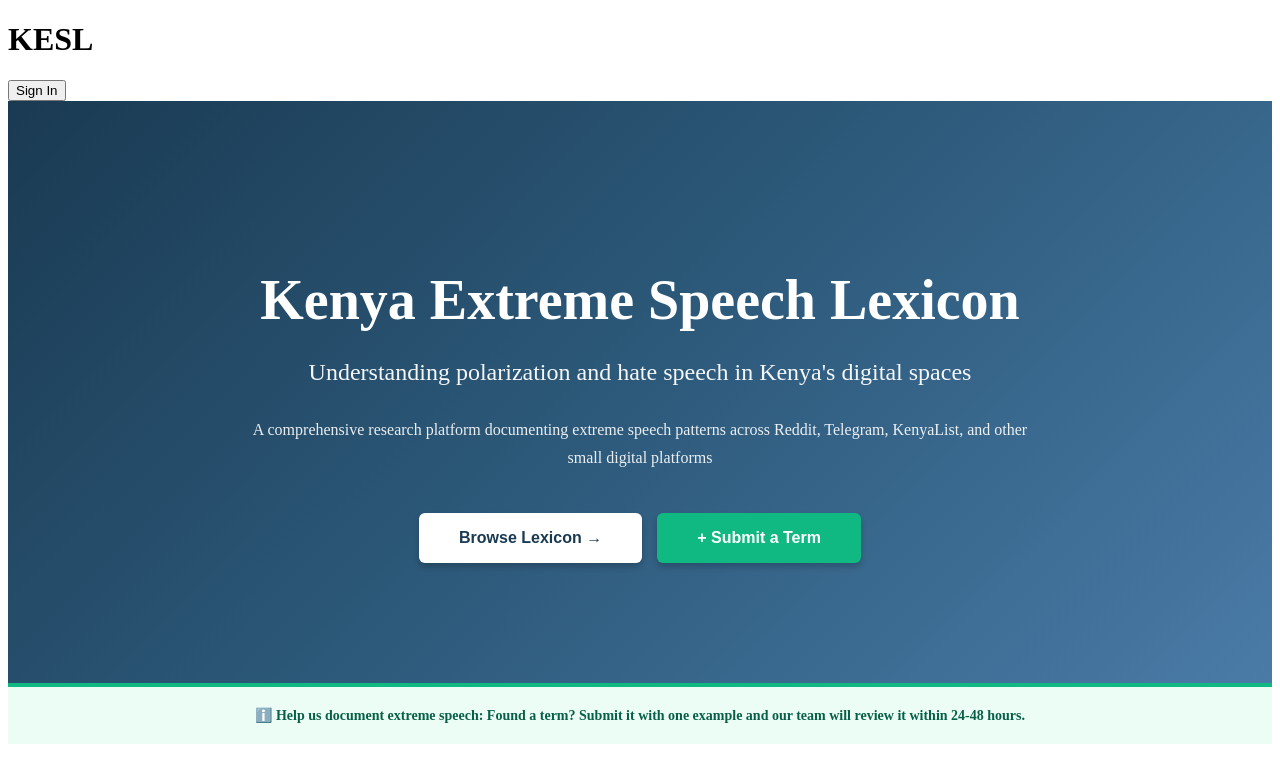
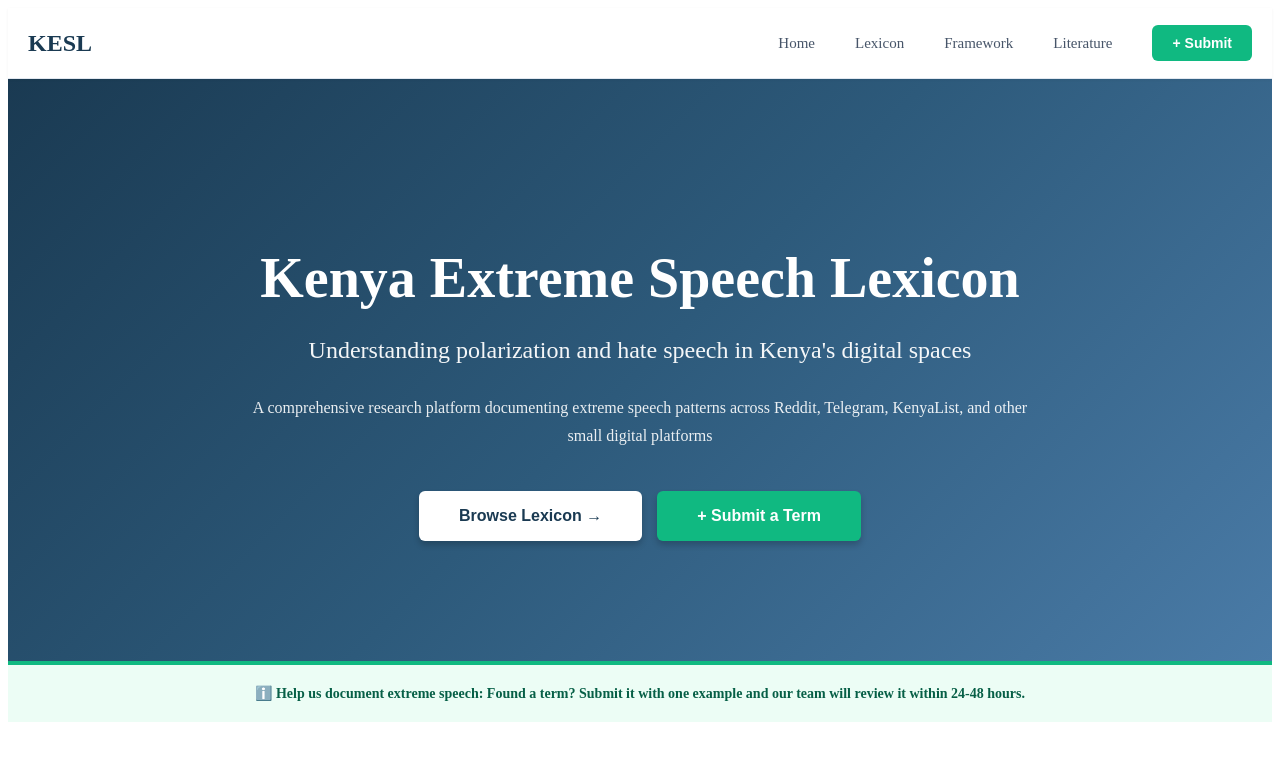
Before and after one commit to JobMwaura/KESL-NEXT, a Next.js app: page / in a window 1280 px wide. Shown: the top 780 px of the page. Built offline with nearby package versions, Linux system fonts and the light colour scheme; no server answers; the database is empty.

Commit message:
feat: add navigation menu with links to Home, Lexicon, Framework, Literature, and Submit

```diff
--- a/components/Header.js
+++ b/components/Header.js
@@ -1,40 +1,227 @@
 'use client';
 
-import { useAuth } from '@/lib/auth-context';
+import Link from 'next/link';
 import { useState } from 'react';
-import dynamic from 'next/dynamic';
-
-const AuthModal = dynamic(() => import('./AuthModal'), { ssr: false });
 
 export default function Header() {
-  const { user, signOut } = useAuth();
-  const [showAuth, setShowAuth] = useState(false);
+  const [mobileMenuOpen, setMobileMenuOpen] = useState(false);
 
   return (
-    <>
-      <header className="bg-white border-b border-gray-200">
-        <div className="max-w-6xl mx-auto px-4 py-4 flex justify-between items-center">
-          <h1 className="text-2xl font-bold">KESL</h1>
-          <div>
-            {user ? (
-              <button
-                onClick={signOut}
-                className="bg-red-600 text-white px-4 py-2 rounded hover:bg-red-700"
-              >
-                Sign Out
-              </button>
-            ) : (
-              <button
-                onClick={() => setShowAuth(true)}
-                className="bg-blue-600 text-white px-4 py-2 rounded hover:bg-blue-700"
-              >
-                Sign In
-              </button>
-            )}
+    <header style={{
+      backgroundColor: 'white',
+      borderBottom: '1px solid #e2e8f0',
+      boxShadow: '0 1px 3px rgba(0,0,0,0.05)',
+      position: 'sticky',
+      top: 0,
+      zIndex: 100
+    }}>
+      <div style={{
+        maxWidth: '1400px',
+        margin: '0 auto',
+        padding: '0 20px',
+        display: 'flex',
+        justifyContent: 'space-between',
+        alignItems: 'center',
+        height: '70px'
+      }}>
+        {/* Logo */}
+        <Link href="/" style={{ textDecoration: 'none' }}>
+          <div style={{
+            fontSize: '24px',
+            fontWeight: '700',
+            color: '#1a3a52',
+            cursor: 'pointer',
+            transition: 'color 0.2s'
+          }}
+          onMouseEnter={(e) => e.target.style.color = '#2d5a7b'}
+          onMouseLeave={(e) => e.target.style.color = '#1a3a52'}>
+            KESL
           </div>
-        </div>
-      </header>
-      {showAuth && <AuthModal onClose={() => setShowAuth(false)} />}
-    </>
+        </Link>
+
+        {/* Desktop Navigation */}
+        <nav style={{
+          display: 'flex',
+          gap: '40px',
+          alignItems: 'center'
+        }} className="desktop-nav">
+          <Link href="/" style={{ textDecoration: 'none' }}>
+            <div style={{
+              color: '#475569',
+              fontWeight: '500',
+              fontSize: '15px',
+              cursor: 'pointer',
+              transition: 'color 0.2s'
+            }}
+            onMouseEnter={(e) => e.target.style.color = '#1a3a52'}
+            onMouseLeave={(e) => e.target.style.color = '#475569'}>
+              Home
+            </div>
+          </Link>
+
+          <Link href="/lexicon" style={{ textDecoration: 'none' }}>
+            <div style={{
+              color: '#475569',
+              fontWeight: '500',
+              fontSize: '15px',
+              cursor: 'pointer',
+              transition: 'color 0.2s'
+            }}
+            onMouseEnter={(e) => e.target.style.color = '#1a3a52'}
+            onMouseLeave={(e) => e.target.style.color = '#475569'}>
+              Lexicon
+            </div>
+          </Link>
+
+          <Link href="/understanding-extreme-speech" style={{ textDecoration: 'none' }}>
+            <div style={{
+              color: '#475569',
+              fontWeight: '500',
+              fontSize: '15px',
+              cursor: 'pointer',
+              transition: 'color 0.2s'
+            }}
+            onMouseEnter={(e) => e.target.style.color = '#1a3a52'}
+            onMouseLeave={(e) => e.target.style.color = '#475569'}>
+              Framework
+            </div>
+          </Link>
+
+          <Link href="/key-literature" style={{ textDecoration: 'none' }}>
+            <div style={{
+              color: '#475569',
+              fontWeight: '500',
+              fontSize: '15px',
+              cursor: 'pointer',
+              transition: 'color 0.2s'
+            }}
+            onMouseEnter={(e) => e.target.style.color = '#1a3a52'}
+            onMouseLeave={(e) => e.target.style.color = '#475569'}>
+              Literature
+            </div>
+          </Link>
+
+          <Link href="/submit" style={{ textDecoration: 'none' }}>
+            <button style={{
+              backgroundColor: '#10b981',
+              color: 'white',
+              border: 'none',
+              padding: '10px 20px',
+              borderRadius: '6px',
+              fontWeight: '600',
+              fontSize: '14px',
+              cursor: 'pointer',
+              transition: 'all 0.2s'
+            }}
+            onMouseEnter={(e) => {
+              e.target.style.backgroundColor = '#059669';
+              e.target.style.transform = 'translateY(-2px)';
+            }}
+            onMouseLeave={(e) => {
+              e.target.style.backgroundColor = '#10b981';
+              e.target.style.transform = 'translateY(0)';
+            }}>
+              + Submit
+            </button>
+          </Link>
+        </nav>
+
+        {/* Mobile Menu Toggle */}
+        <button
+          onClick={() => setMobileMenuOpen(!mobileMenuOpen)}
+          style={{
+            display: 'none',
+            backgroundColor: 'transparent',
+            border: 'none',
+            fontSize: '24px',
+            cursor: 'pointer',
+            color: '#1a3a52'
+          }}
+          className="mobile-menu-btn"
+        >
+          ☰
+        </button>
+      </div>
+
+      {/* Mobile Navigation */}
+      {mobileMenuOpen && (
+        <nav style={{
+          backgroundColor: '#f8fafc',
+          borderTop: '1px solid #e2e8f0',
+          padding: '20px',
+          display: 'flex',
+          flexDirection: 'column',
+          gap: '15px'
+        }}>
+          <Link href="/" onClick={() => setMobileMenuOpen(false)} style={{ textDecoration: 'none' }}>
+            <div style={{
+              color: '#475569',
+              fontWeight: '500',
+              padding: '10px',
+              cursor: 'pointer'
+            }}>
+              Home
+            </div>
+          </Link>
+
+          <Link href="/lexicon" onClick={() => setMobileMenuOpen(false)} style={{ textDecoration: 'none' }}>
+            <div style={{
+              color: '#475569',
+              fontWeight: '500',
+              padding: '10px',
+              cursor: 'pointer'
+            }}>
+              Lexicon
+            </div>
+          </Link>
+
+          <Link href="/understanding-extreme-speech" onClick={() => setMobileMenuOpen(false)} style={{ textDecoration: 'none' }}>
+            <div style={{
+              color: '#475569',
+              fontWeight: '500',
+              padding: '10px',
+              cursor: 'pointer'
+            }}>
+              Framework
+            </div>
+          </Link>
+
+          <Link href="/key-literature" onClick={() => setMobileMenuOpen(false)} style={{ textDecoration: 'none' }}>
+            <div style={{
+              color: '#475569',
+              fontWeight: '500',
+              padding: '10px',
+              cursor: 'pointer'
+            }}>
+              Literature
+            </div>
+          </Link>
+
+          <Link href="/submit" onClick={() => setMobileMenuOpen(false)} style={{ textDecoration: 'none' }}>
+            <button style={{
+              backgroundColor: '#10b981',
+              color: 'white',
+              border: 'none',
+              padding: '10px 20px',
+              borderRadius: '6px',
+              fontWeight: '600',
+              fontSize: '14px',
+              cursor: 'pointer',
+              width: '100%'
+            }}>
+              + Submit
+            </button>
+          </Link>
+        </nav>
+      )}
+
+      {/* Mobile Responsive Styles */}
+      <style>{`
+        @media (max-width: 768px) {
+          .desktop-nav { display: none !important; }
+          .mobile-menu-btn { display: block !important; }
+        }
+      `}</style>
+    </header>
   );
 }
```
